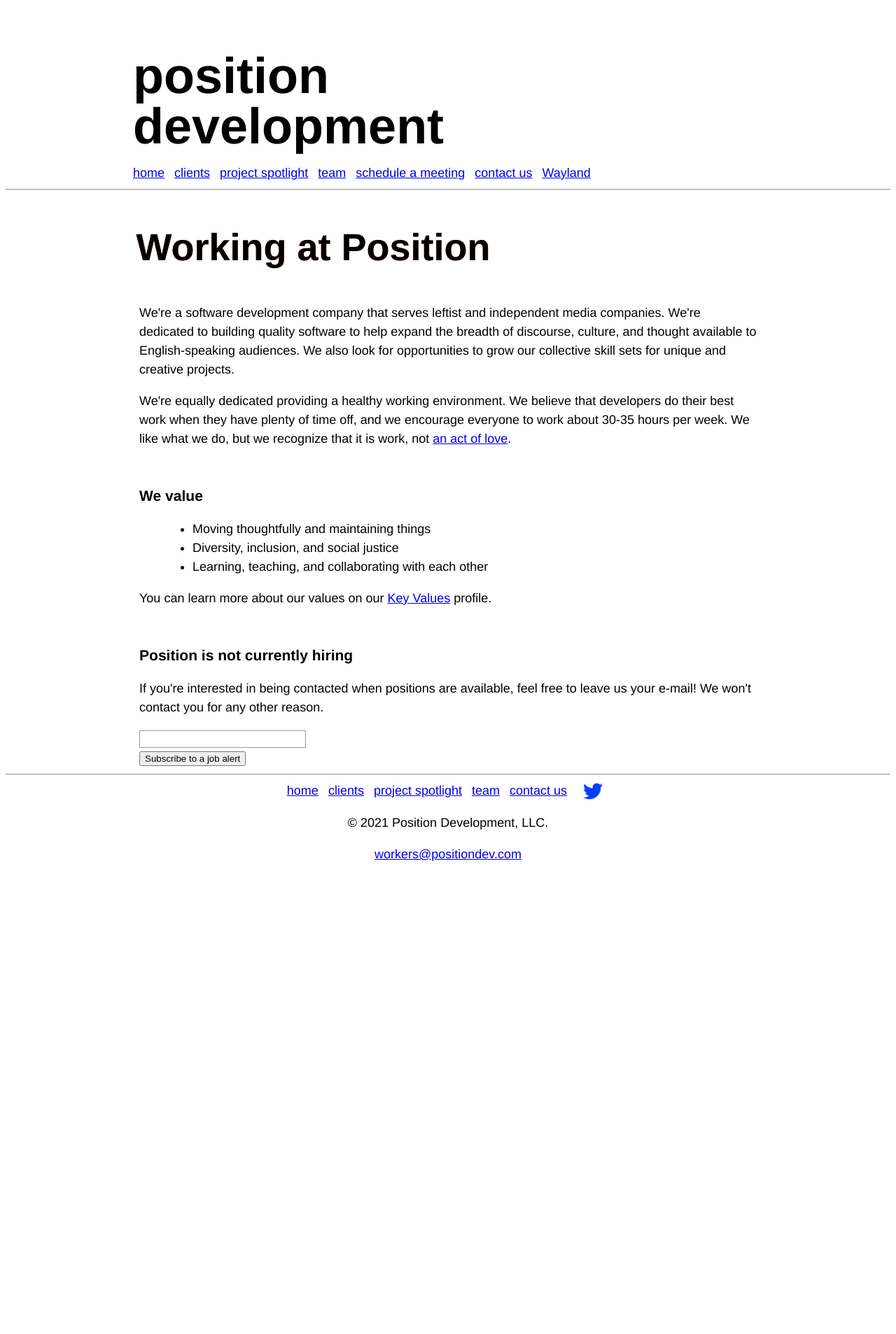
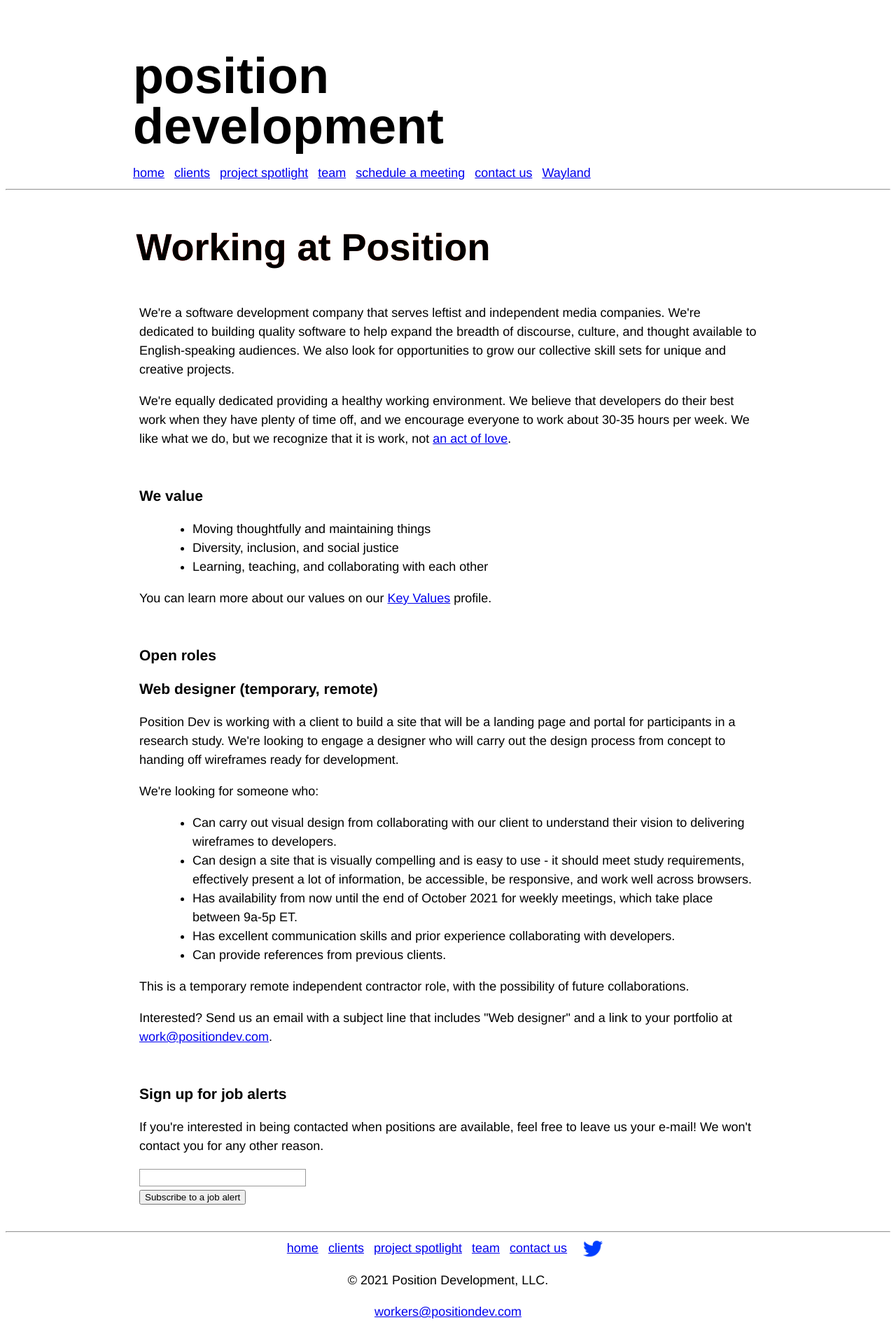
Before and after one commit to positiondev/positiondev.github.io, a Jekyll site: the page built from work.html, in a window 1280 px wide. Shown: the whole page at 70% size. Built offline with Jekyll 4.4.1, drawn with Linux system fonts in a browser that asks for light colours; before the commit the page ends 1253 px from its top, so only the background shows below that.

Commit message:
Update site with job ad for web designer.

```diff
--- a/styles/style.css
+++ b/styles/style.css
@@ -162,6 +162,10 @@ ul.team
 footer {
     text-align: center;
     margin: auto;
+}
+
+.job-alert-form {
+    margin-bottom: 2em;
 }
 
 /* FORMS */
--- a/work.html
+++ b/work.html
@@ -42,7 +42,36 @@ layout: default
 </section>
 
 <section>
-  <h3>Position is not currently hiring</h3>
+  <h3>Open roles</h3>
+
+  <h3>
+    <a name="web-designer">Web designer (temporary, remote)</a>
+  </h3>
+
+  <p>Position Dev is working with a client to build a site that will be a landing page and portal for participants in a
+  research study. We're looking to engage a designer who will carry out the design process from concept to handing off
+  wireframes ready for development.</p>
+
+  <p>We're looking for someone who:</p>
+
+  <ul>
+    <li>Can carry out visual design from collaborating with our client to understand their vision to delivering wireframes to
+    developers.</li>
+    <li>Can design a site that is visually compelling and is easy to use - it should meet study requirements, effectively
+    present a lot of information, be accessible, be responsive, and work well across browsers.</li>
+    <li>Has availability from now until the end of October 2021 for weekly meetings, which take place between 9a-5p ET.</li>
+    <li>Has excellent communication skills and prior experience collaborating with developers.</li>
+    <li>Can provide references from previous clients.</li>
+  </ul>
+
+  This is a temporary remote independent contractor role, with the possibility of future collaborations.
+
+  <p>Interested? Send us an email with a subject line that includes "Web designer" and a link to your portfolio at
+  <a href="mailto:work@positiondev.com">work@positiondev.com</a>.</p>
+</section>
+
+<section>
+  <h3>Sign up for job alerts</h3>
   <p>If you're interested in being contacted when positions are available, feel free to leave us your e-mail!
     We won't contact you for any other reason.</p>
 
```
